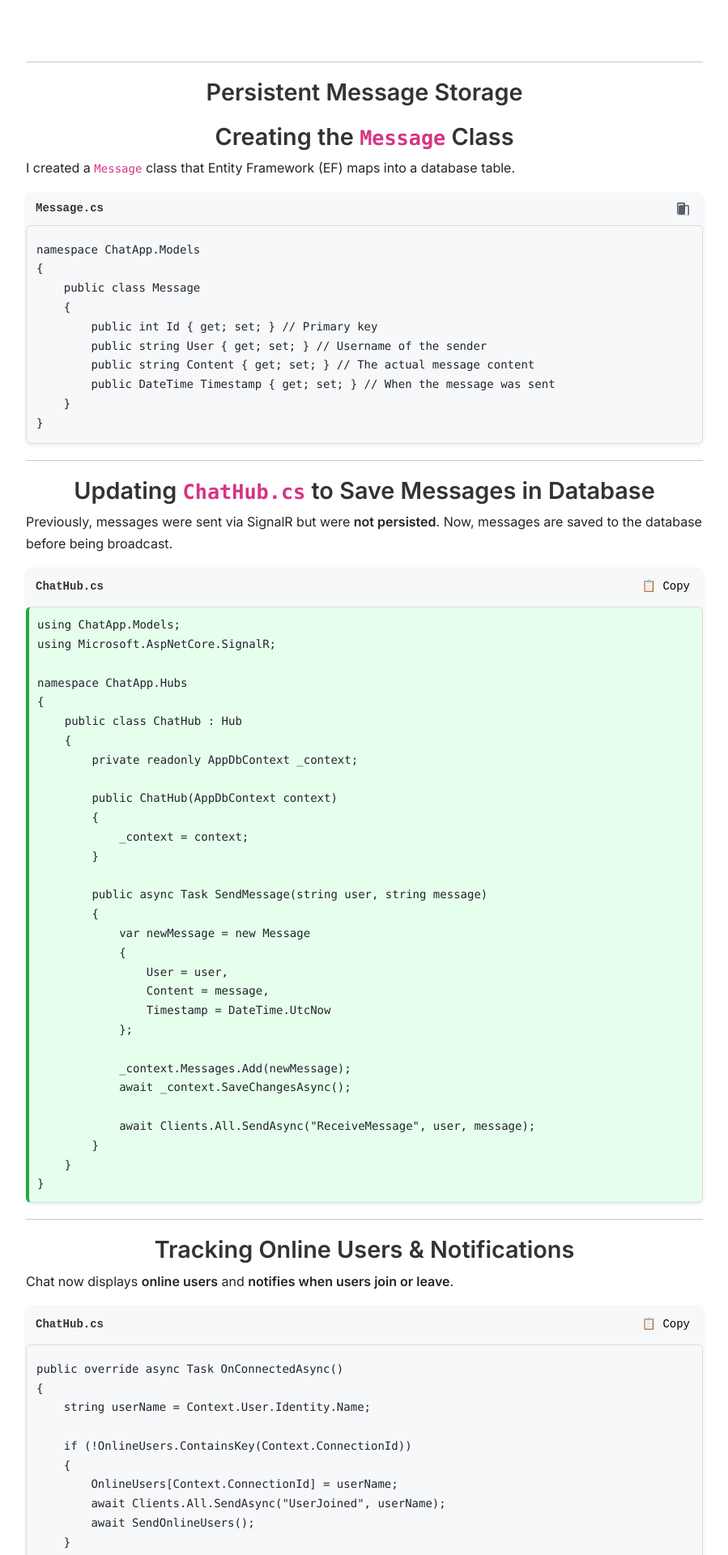
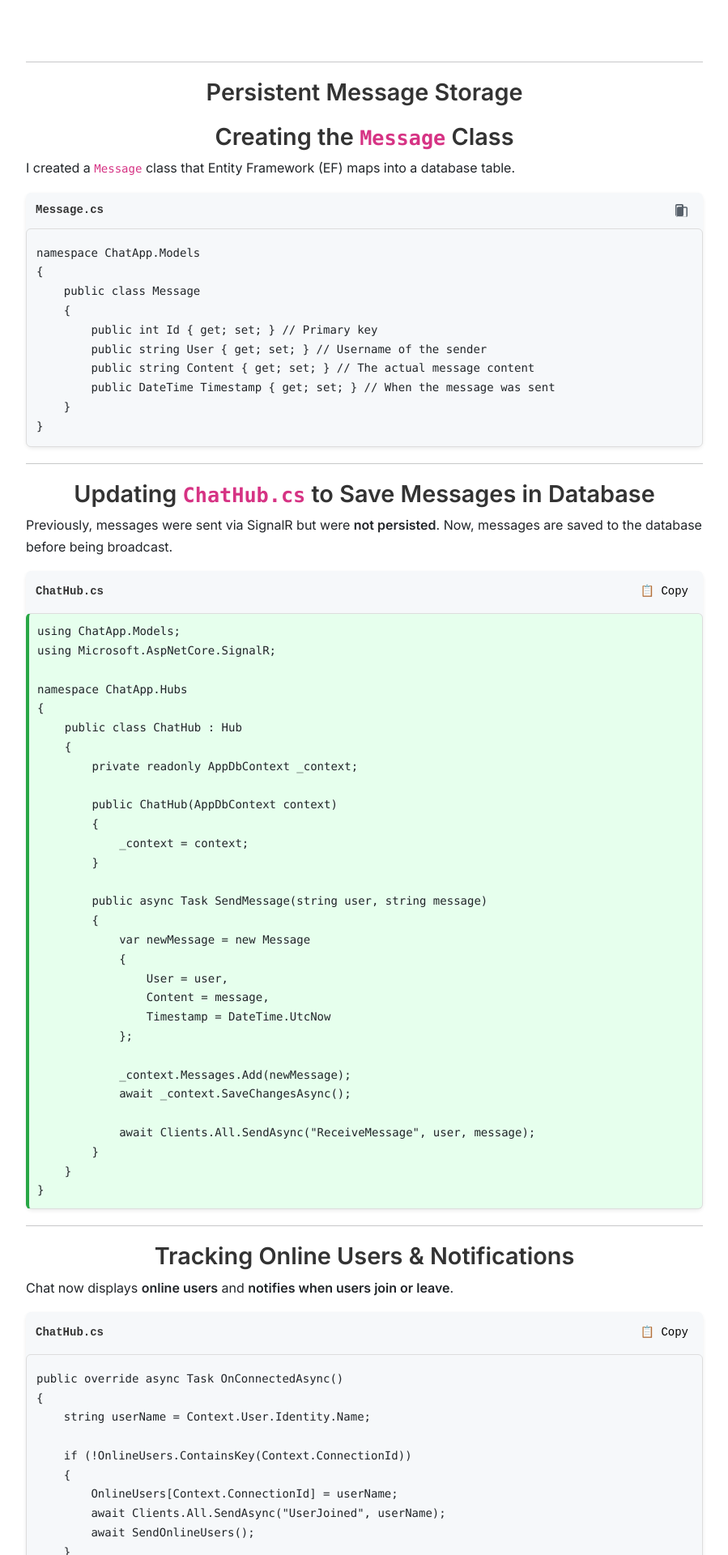
Before and after one commit to JWalshe86/ChatApp, a Jekyll site: the page built from docs/ChatAppPartTwo.md, in a window 1280 px wide. Shown: the part 374-2294 px from the top of the page at 81% size, without its empty margins (190-1089 px from the left). Built offline with Jekyll 4.4.1, drawn with Linux system fonts in a browser that asks for light colours.

Commit message:
Update custom.css

```diff
--- a/docs/assets/css/custom.css
+++ b/docs/assets/css/custom.css
@@ -127,19 +127,23 @@
     display: flex;
     align-items: center;
     justify-content: center;
-    padding: 4px;
+    padding: 6px;
+    background: transparent;
     border: none;
-    background: transparent;
     cursor: pointer;
 }
 
-.copy-button svg {
-    fill: #57606a; /* GitHub icon color */
+/* Ensure SVG Icon is Correctly Styled */
+.code-header .copy-button svg {
+    width: 16px !important;
+    height: 16px !important;
+    fill: #57606a !important; /* GitHub-style gray */
     transition: fill 0.2s;
 }
 
-.copy-button:hover svg {
-    fill: #24292f; /* Darker on hover */
+/* Hover Effect for Better Visibility */
+.code-header .copy-button:hover svg {
+    fill: #24292f !important; /* Darker on hover */
 }
 
 /* Code Block */
```
